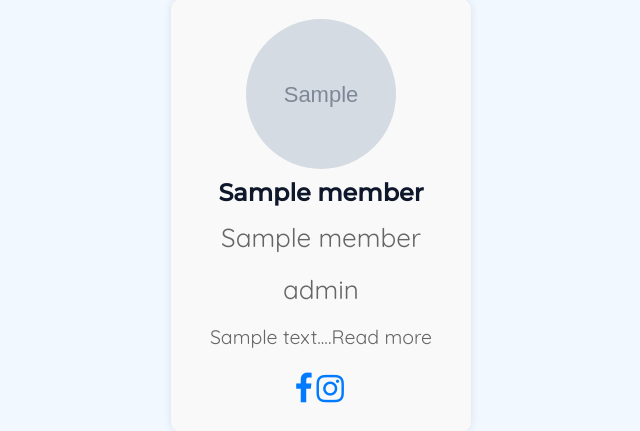
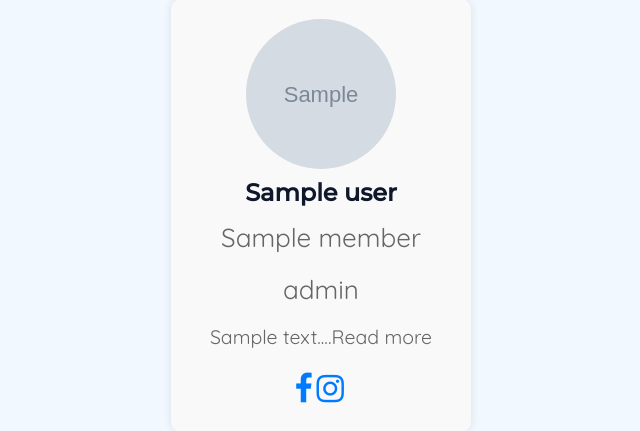
Before and after one commit to thanethereal/labvn, a Flask app: template web/templates/aboutus.html in a window 1280 px wide. Shown: the part 1522-1953 px from the top of the page, without its empty margins (319-959 px from the left). Run offline with Flask 3, Linux system fonts and the light colour scheme; the template is opened without the code that fills it: most values are stand-ins (such as "Sample title", 1, 10 or a date in 2020); grey boxes marked "Sample" are stand-in pictures; some libraries are stand-ins or nearby versions.

Commit message:
push code

```diff
--- a/web/route_our_story.py
+++ b/web/route_our_story.py
@@ -21,7 +21,7 @@ def allowed_file(filename):
 def aboutus():
     our_story = OurStoryService.get_all_our_stories()
     tourism_benefit_everyones = TourismBenefitEveryoneService.get_all_tourism_benefit_everyones()
-    profiles = UserProfileService.get_all_profiles()
+    profiles = UserProfileService.merge_user_user_profile()
     header_image = HeaderImageService.get_header_image_by_id(6)
     footer = FooterService.get_footer_by_id(1)
     return render_template('aboutus.html',our_story=our_story, tourism_benefit_everyones=tourism_benefit_everyones, profiles=profiles, header_image=header_image, footer=footer)
--- a/web/templates/aboutus.html
+++ b/web/templates/aboutus.html
@@ -114,11 +114,11 @@
                 </div>
             </div>
             <div class="member">
-                {% for member in profiles %}
+                {% for user, member in profiles %}
                 <div class="profile">
                     <a href="{{ url_for('member_profile', id=member.id) }}">
                         <img src="{{ url_for('static', filename='img/' + member.avatar) }}" alt="{{ member.name }}">
-                        <h3>{{ member.name }}</h3>
+                        <h3>{{ user.name }}</h3>
                     </a>
                     <p style="font-size: 2rem;">{{ member.name }}</p>
                     <p style="font-size: 2rem;">{{ member.role }}</p>
--- a/web/templates/edit_user.html
+++ b/web/templates/edit_user.html
@@ -121,7 +121,7 @@
                                 <tr>
                                     <td>{{ user.name }}</td>
                                     <td>
-                                        <img src="{{ url_for('static', filename='img/' + profile.image_url) }}" alt="{{ user.name  }}" class="img-thumbnail">
+                                        <img src="{{ url_for('static', filename='img/' + profile.avatar) }}" alt="{{ user.name  }}" class="img-thumbnail">
                                     </td>
                                     <td>
                                         <!-- Nếu không có profile, hiển thị N/A -->
```
